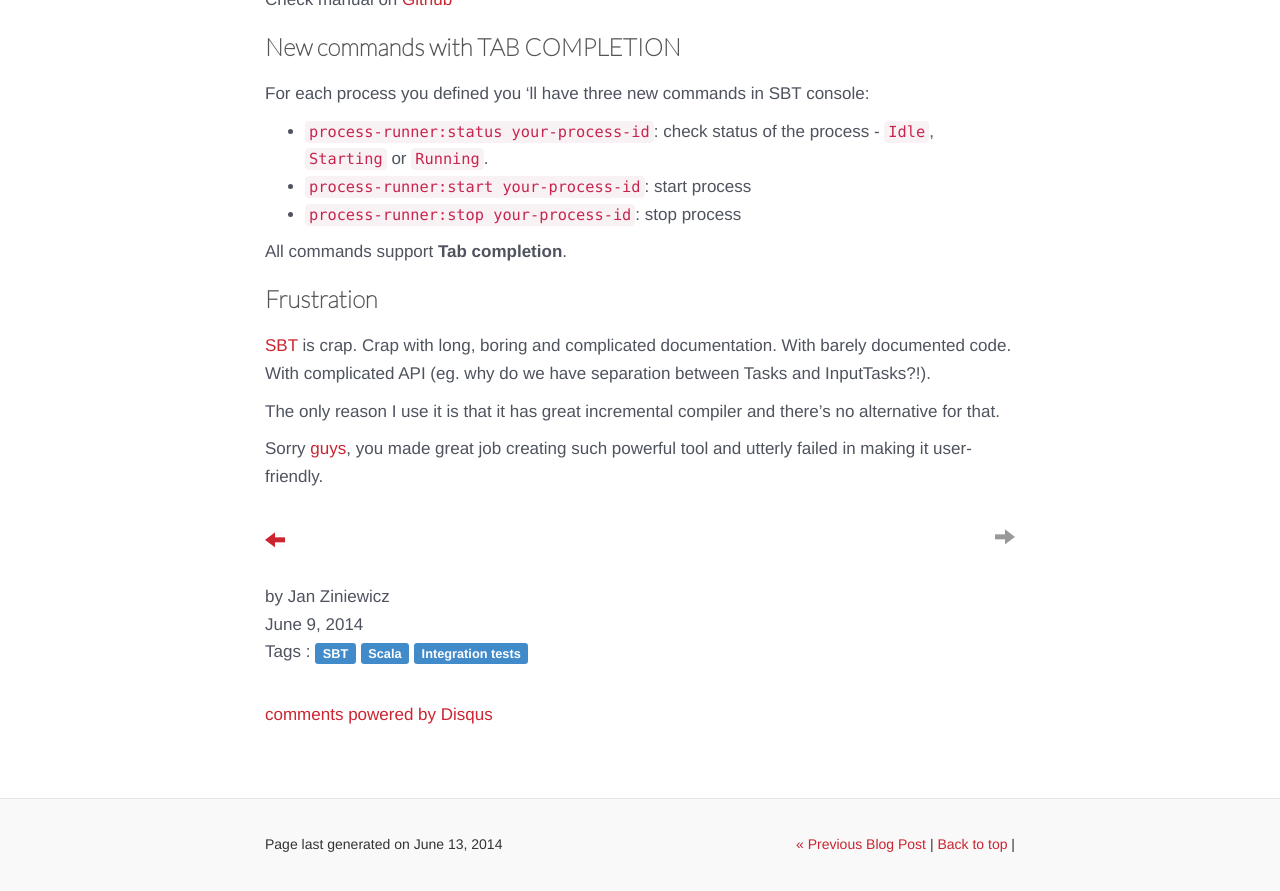
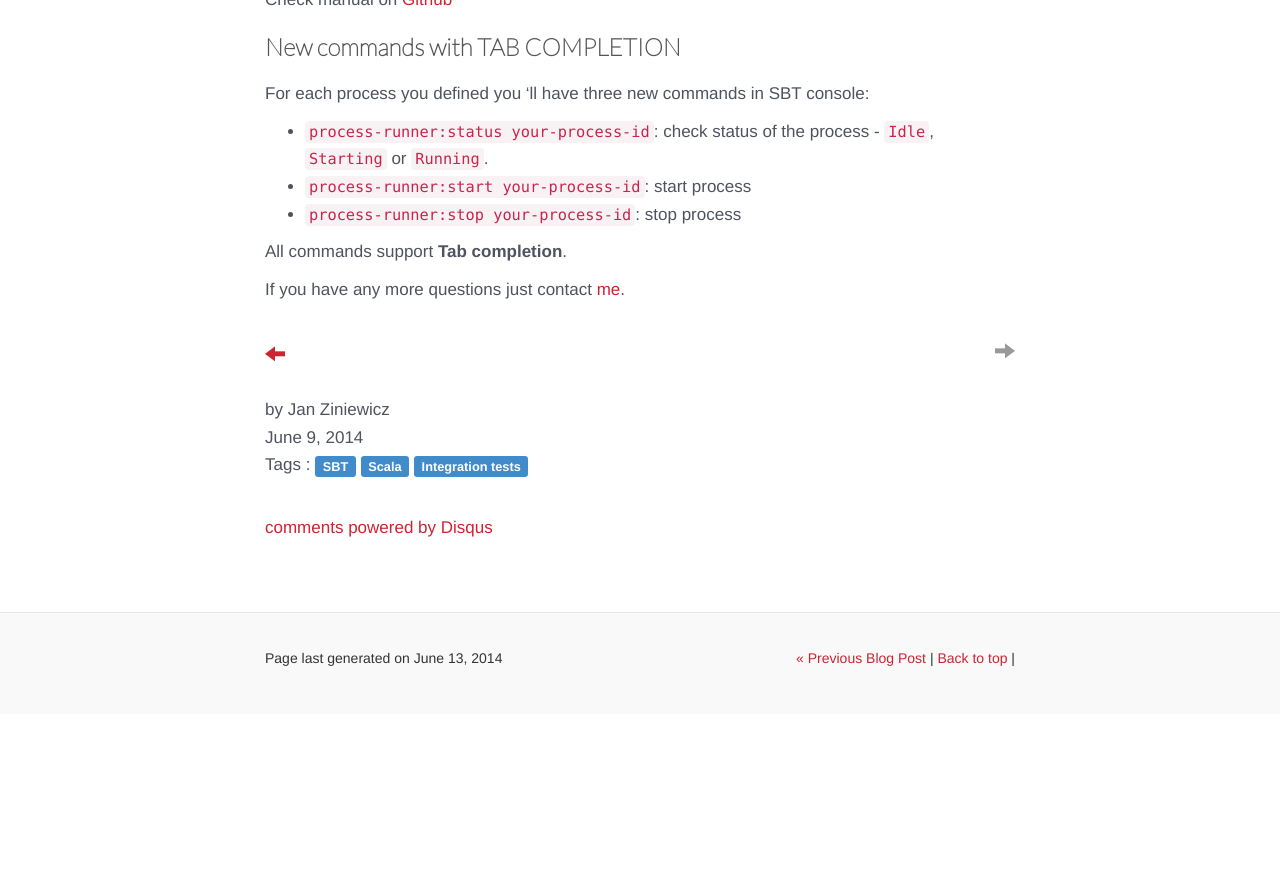
Before and after one commit to serafinmaciej/ScalaConsultants.github.io, a Jekyll site: the page built from _posts/2014-06-09-sbt-process-runner.markdown, in a window 1280 px wide and 900 px high, scrolled down 1448 px. Shown: the top 891 px of the window. Built offline with Jekyll 4.4.1, drawn with Linux system fonts in a browser that asks for light colours; comment, search, counter and statistics services are not loaded; after the commit the page ends 2162 px from its top, so only the background shows below that.

Commit message:
SBT process runner

```diff
--- a/_posts/2014-06-09-sbt-process-runner.markdown
+++ b/_posts/2014-06-09-sbt-process-runner.markdown
@@ -69,10 +69,4 @@
 
 All commands support **Tab completion**.
 
-### Frustration
-
-[SBT](http://www.scala-sbt.org/) is crap. Crap with long, boring and complicated documentation. With barely documented code. With complicated API (eg. why do we have separation between Tasks and InputTasks?!).
-
-The only reason I use it is that it has great incremental compiler and there's no alternative for that.
-
-Sorry [guys](https://github.com/sbt/sbt/graphs/contributors), you made great job creating such powerful tool and utterly failed in making it user-friendly.
+If you have any more questions just contact [me](https://twitter.com/jan______).
```
